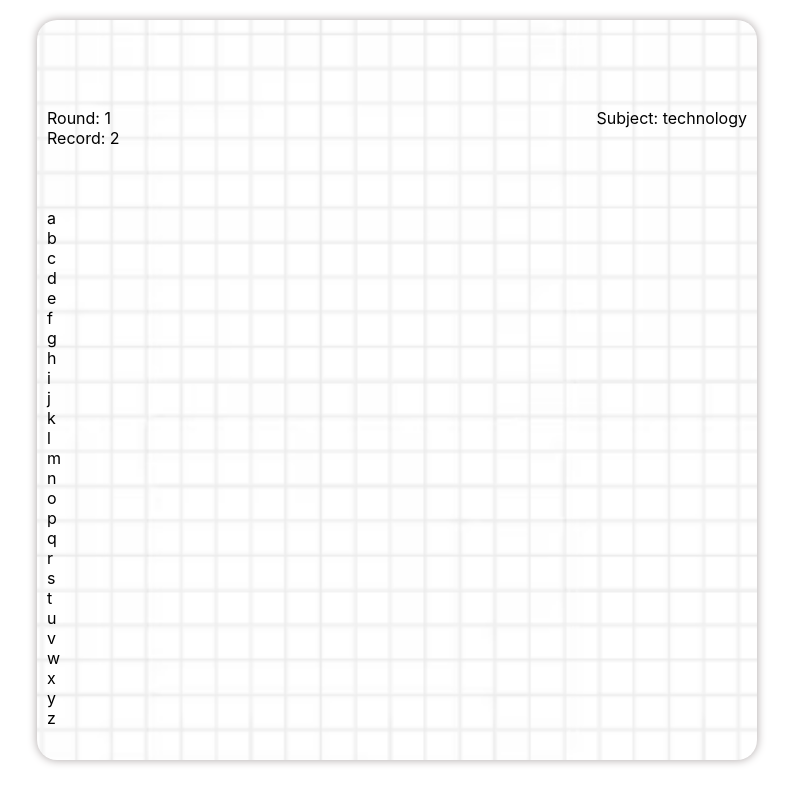
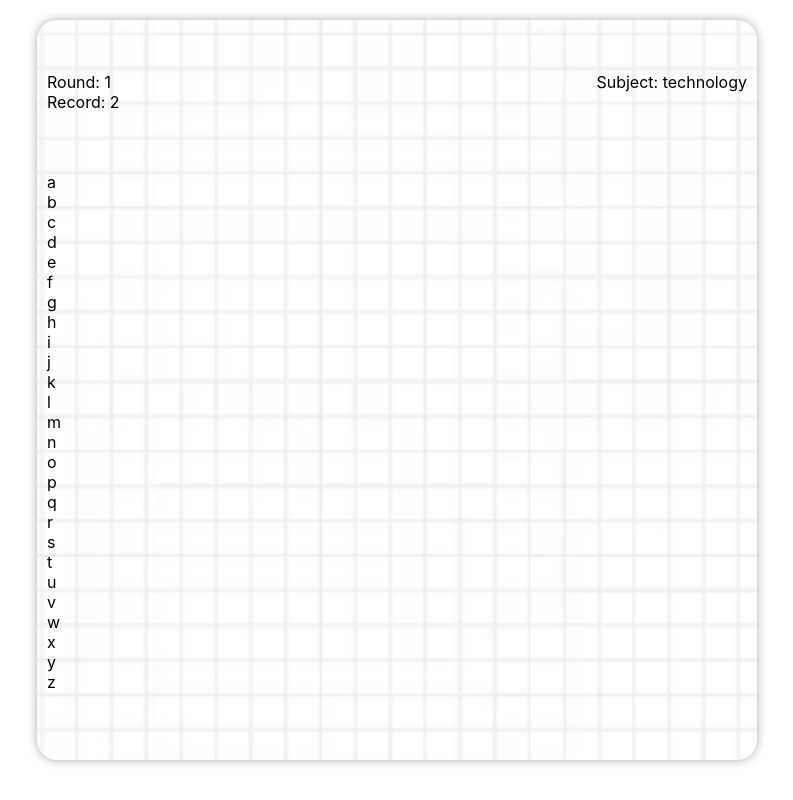
Before and after one commit to Arturas1989/hangman, a React (Create React App) app: page / in a window 1280 px wide. Shown: the whole page, without its empty margins (243-1036 px from the left). Built offline with nearby package versions, Linux system fonts and the light colour scheme.

Commit message:
#6 increased height

```diff
--- a/src/styles/App.css
+++ b/src/styles/App.css
@@ -28,7 +28,7 @@
 .word-guesser{
   display: flex;
   flex-direction: column;
-  height: 70%;
+  height: 80%;
   width: 100%;
   gap: 20px;
 }
```
